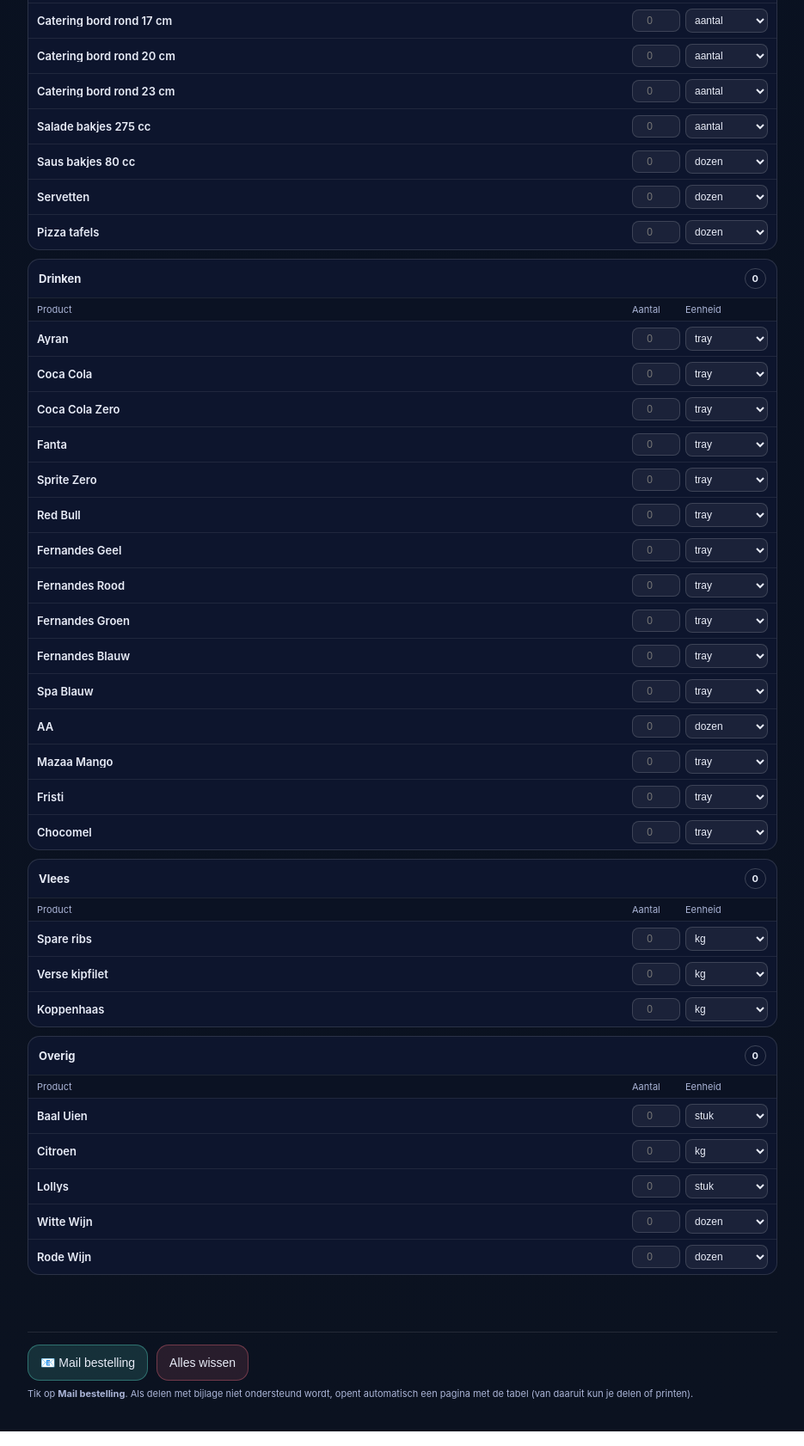
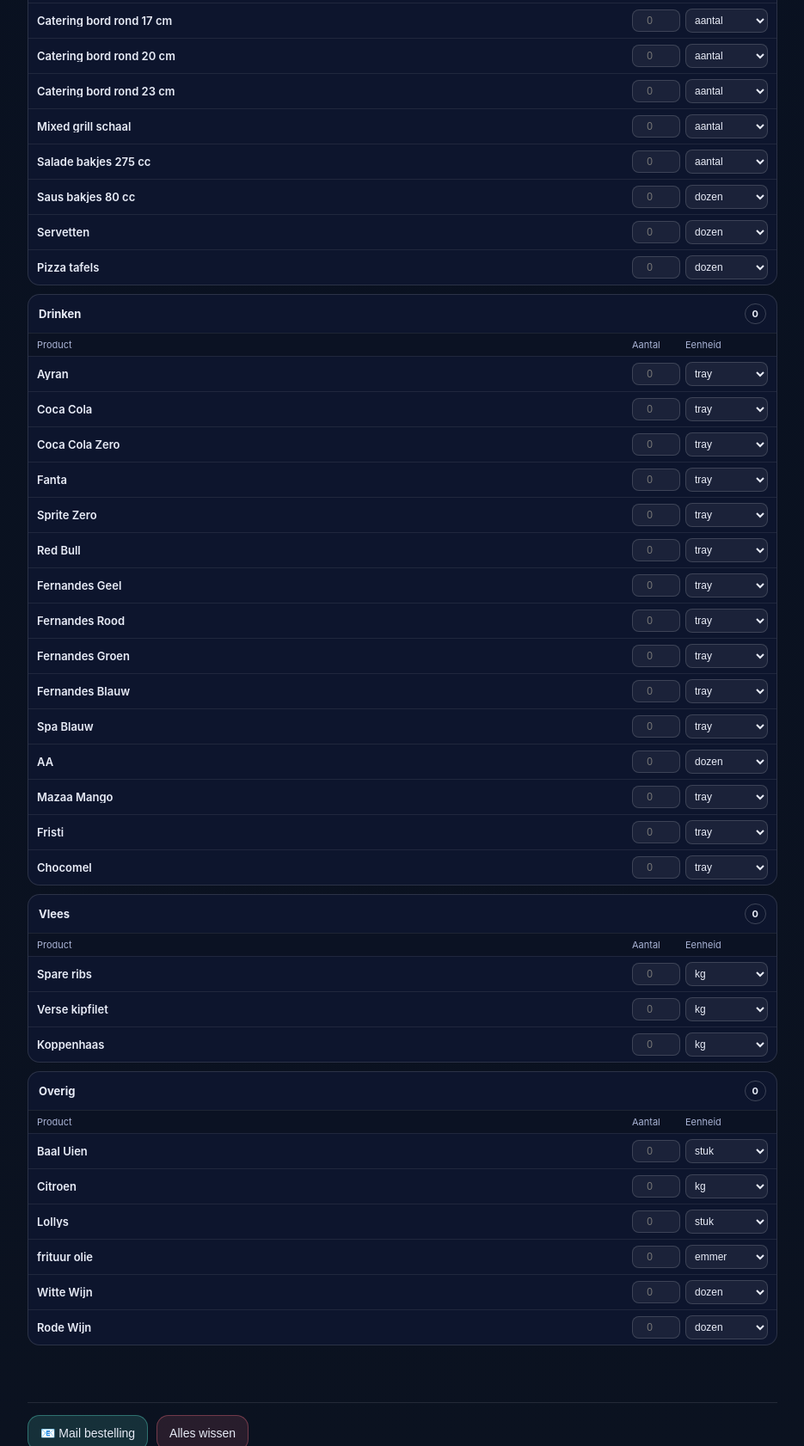
Before and after one commit to mirsadekic/bestelling, a plain HTML site: page index.html in a window 1280 px wide. Shown: the part 2758-4440 px from the top of the page at 86% size, without its empty margins (172-1107 px from the left). Drawn offline with Linux system fonts and the light colour scheme.

Commit message:
Update index.html

```diff
--- a/index.html
+++ b/index.html
@@ -197,7 +197,7 @@ const DATA=[
 ["Pizza dozen","stuk"],["Calzone dozen","stuk"],["911 + deksel","aantal"],
 ["1 vaks lasagne + deksel","aantal"],["Catering bord rond 13 cm","aantal"],
 ["Catering bord rond 17 cm","aantal"],["Catering bord rond 20 cm","aantal"],
-["Catering bord rond 23 cm","aantal"],["Salade bakjes 275 cc","aantal"],
+["Catering bord rond 23 cm","aantal"],["Mixed grill schaal","aantal"],["Salade bakjes 275 cc","aantal"],
 ["Saus bakjes 80 cc","dozen"],["Servetten","dozen"],["Pizza tafels","dozen"]]},
 {cat:"Drinken",items:[
 ["Ayran","tray"],["Coca Cola","tray"],["Coca Cola Zero","tray"],
@@ -210,7 +210,7 @@ const DATA=[
 ]},
 {cat:"Overig",items:[
 ["Baal Uien","stuk"],["Citroen","kg"],["Lollys","stuk"],
-["Witte Wijn","dozen"],["Rode Wijn","dozen"]]}
+["frituur olie","emmer"],["Witte Wijn","dozen"],["Rode Wijn","dozen"]]}
 ];
 
 const STORE="alanya_order_android_ok_v1";
```
